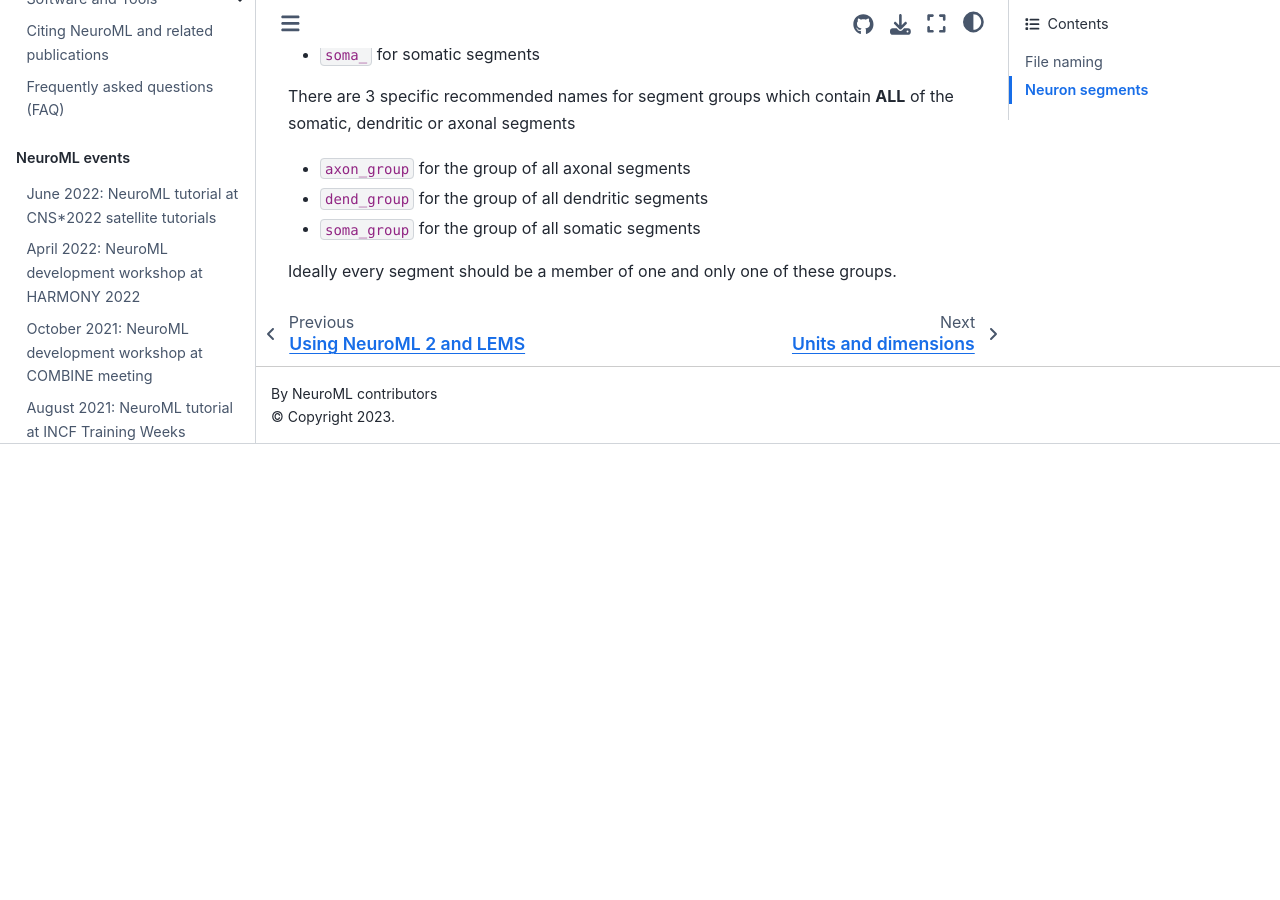
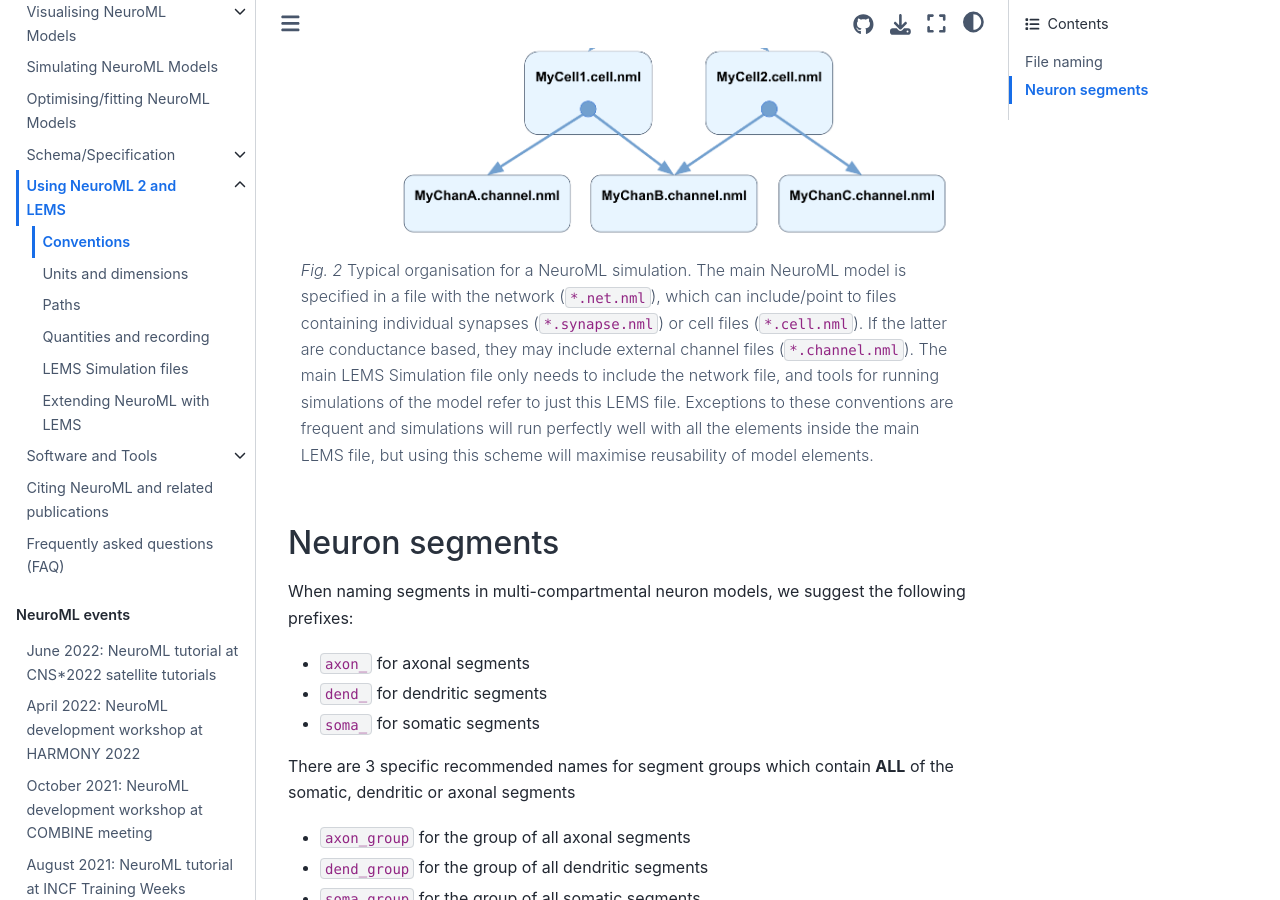
Before and after one commit to NeuroML/Documentation, a Jupyter Book: the page built from source/Userdocs/Conventions.md, in a window 1280 px wide and 900 px high, scrolled down 920 px. Built offline with Jupyter Book 1.0.4 settings and Sphinx 7.4.7 and the Sphinx Book theme 1.1.4, drawn with Linux system fonts in a browser that asks for light colours; before the commit the page ends 1364 px from its top, so only the background shows below that.

Commit message:
Add fig for file organisation

````diff
--- a/source/Userdocs/Conventions.md
+++ b/source/Userdocs/Conventions.md
@@ -22,6 +22,15 @@ For LEMS files that describe simulations of NeuroML models ({ref}`"LEMS Simulati
 
 For example `LEMS_HH_Simulation.xml`.
 
+```{figure} ../images/lems_nml_files.png
+:alt: LEMS Simulation file and NeuroML file
+:align: center
+:scale: 24 %
+
+Typical organisation for a NeuroML simulation. The main NeuroML model is specified in a file with the network (`*.net.nml`), which can include/point to files containing individual synapses (`*.synapse.nml`) or cell files (`*.cell.nml`). If the latter are conductance based, they may include external channel files (`*.channel.nml`). The main LEMS Simulation file only needs to include the network file, and tools for running simulations of the model refer to just this LEMS file. Exceptions to these conventions are frequent and simulations will run perfectly well with all the elements inside the main LEMS file, but using this scheme will maximise reusability of model elements.
+
+```
+
 (userdocs:conventions:segments)=
 ## Neuron segments
 
````
Also changed, not shown: source/Userdocs/LEMSSimulation.md (+9 -0 lines), source/images/lems_nml_files.png (added).
